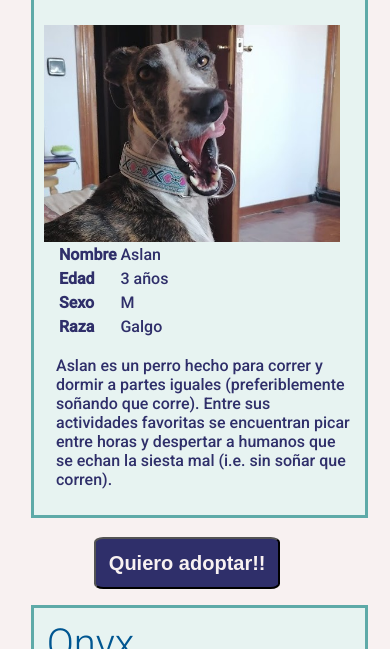
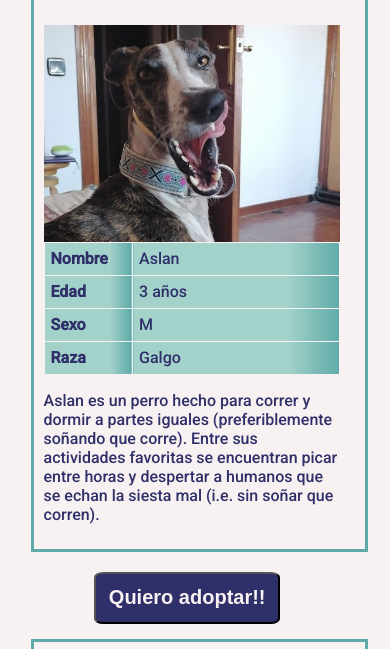
Before and after one commit to Hannah-bannanah/DAWesome-pets, a plain HTML site: page mascotas.html in a window 390 px wide. Shown: the part 163-812 px from the top of the page. Drawn offline with Linux system fonts and the light colour scheme.

Commit message:
modificado estilo del artículo del animal

```diff
--- a/css/style.css
+++ b/css/style.css
@@ -279,7 +279,7 @@ Estilo específico de mascotas.html
     border: 3px solid #5eaaa8;
     /*border-radius: 5%/10%;*/
     text-align: left;
-    background-color: #e7f3f1;
+    background-color: #f8f1f1;
     max-height: 50vh;
     overflow: scroll;
     /*box-shadow: 0 0 5px 8px #a3d2ca;*/
@@ -316,12 +316,30 @@ Estilo específico de mascotas.html
 .mascotas table {
     line-height: 1.25em;
     height: max-content;
+    background-color: #a3d2ca;
+/*    background: rgb(94,170,168);
+    background: linear-gradient(90deg, rgba(94,170,168,1) 0%, rgba(163,210,202,1) 50%, rgba(94,170,168,1) 100%);
+*/    border-collapse: collapse;
+    width: 100%;
+}
+
+/*Formato de la cabecera (lateral) de la tabla*/
+.mascotas th {
+    padding: 2%;
+    border-radius: 2%;
+    border: 1px solid #f8f1f1;
+    width: 30%;
+    background: rgb(163,210,202);
+    background: linear-gradient(90deg, rgba(163,210,202,1) 75%, rgba(94,170,168,1) 100%);
 }
 
 /*Formato de las celdas de la tabla*/
 .mascotas td {
-    padding: 1%, 2%;
-    border-radius: 1%;
+    padding: 2%;
+    border-radius: 2%;
+    border: 1px solid #f8f1f1;
+    background: rgb(163,210,202);
+    background: linear-gradient(90deg, rgba(163,210,202,1) 75%, rgba(94,170,168,1) 100%);
 }
 
 /*Formato del botón de adopción de cada animal*/
@@ -493,9 +511,8 @@ Estilo específico de mascotas.html
 .mascotas aside {
     float: right;
     width: 40%;
-    margin-right: 20%;
     text-align: center;
-    margin-top: 10%;
+    margin: 15% 20% 5% 0;
 }
 
 /*Formato del título del aside*/
@@ -1313,7 +1330,8 @@ iPhone en vertical*/
     .mascotas article img, .mascotas .bio {
         width: 95%;
         display: block;
-        clear:both;
+        clear: both;
+        margin-left: 0;
     }
 
     /*Quita la animación del botón de adopción -NO FUNCIONA*/
```
